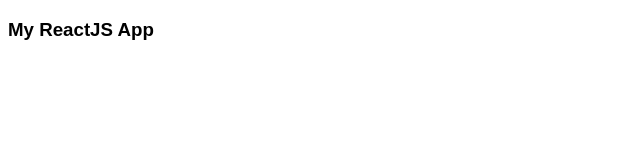
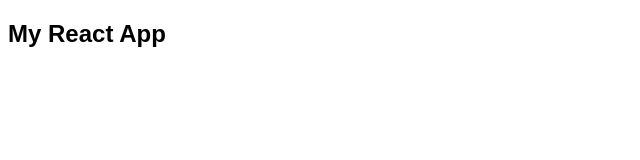
Before and after one commit to HriqueP/ReactJS, a React (Vite) app: page / in a window 1280 px wide. Shown: the top 160 px of the page, without its empty margins (0-640 px from the left). Built offline with nearby package versions, Linux system fonts and the light colour scheme.

Commit message:
props-handling section

```diff
--- a/src/App.jsx
+++ b/src/App.jsx
@@ -1,9 +1,9 @@
-import Card from "./simple_profile_card/Card.jsx";
+import Student from "./props_handling/Student.jsx";
 
 function App() {
   return (
     <>
-      <h3>My ReactJS App</h3>
+      <h2>My React App</h2>
     </>
   );
 }
--- /dev/null
+++ b/src/props_handling/Student.jsx
@@ -0,0 +1,28 @@
+import PropTypes from "prop-types";
+import styles from "../props_handling/Student.module.css";
+
+function Student(props) {
+  return (
+    <div className={styles.student_card}>
+      <p>Name: {props.name}</p>
+      <p>Age: {props.age}</p>
+      <p>Student: {props.isStudent ? "Yes" : "No"}</p>
+    </div>
+  );
+}
+
+// Checar se as props tem os tipos corretos
+Student.propTypes = {
+  name: PropTypes.string,
+  age: PropTypes.number,
+  isStudent: PropTypes.bool,
+};
+
+// Props default, para quando o valor não é passado no componente
+Student.defaultProps = {
+  name: "Visitor",
+  age: 0,
+  isStudent: false,
+};
+
+export default Student;
--- /dev/null
+++ b/src/props_handling/Student.module.css
@@ -0,0 +1,4 @@
+.student_card {
+  border: 1px solid hsl(0, 0%, 50%, 0.8);
+  font-family: Arial, Helvetica, sans-serif;
+}
--- a/src/simple_profile_card/Card.module.css
+++ b/src/simple_profile_card/Card.module.css
@@ -1,3 +1,11 @@
+body {
+  background-color: #252525;
+  display: flex;
+  align-items: center;
+  justify-content: center;
+  height: 100vh;
+}
+
 .card {
   background-color: #d4feff;
   border: 1px solid hsl(0, 0%, 80%);
```
